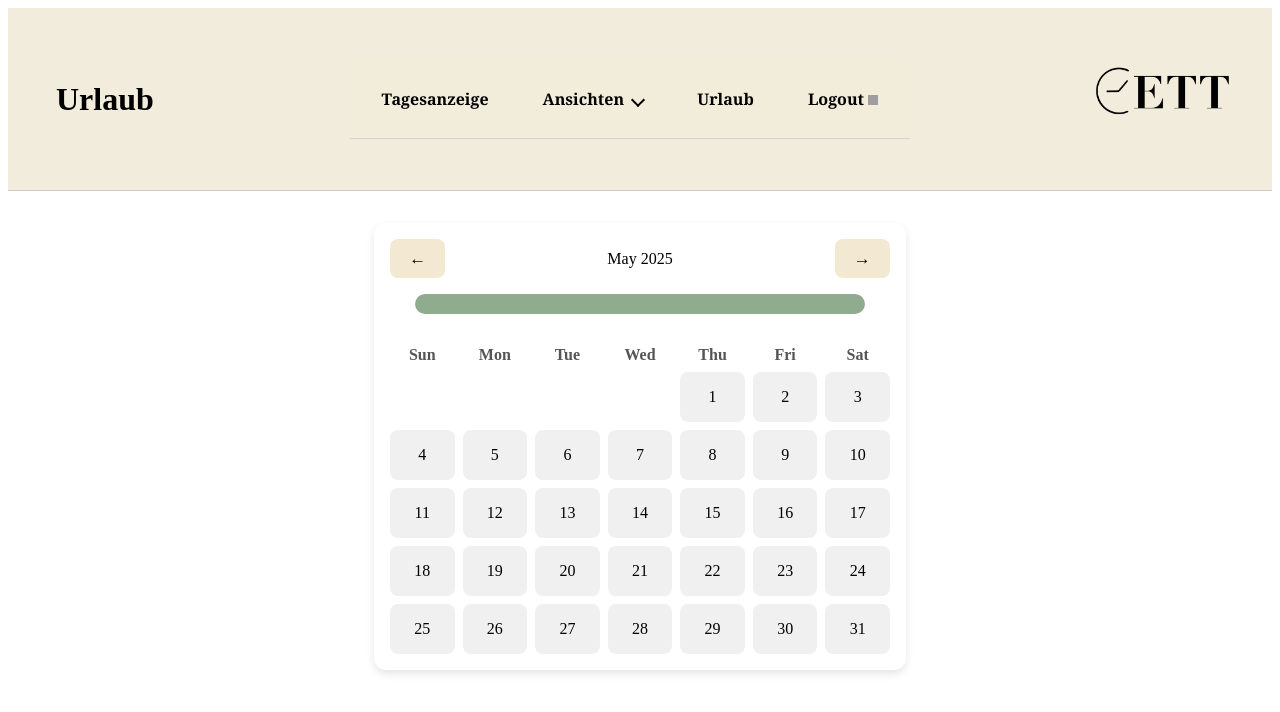
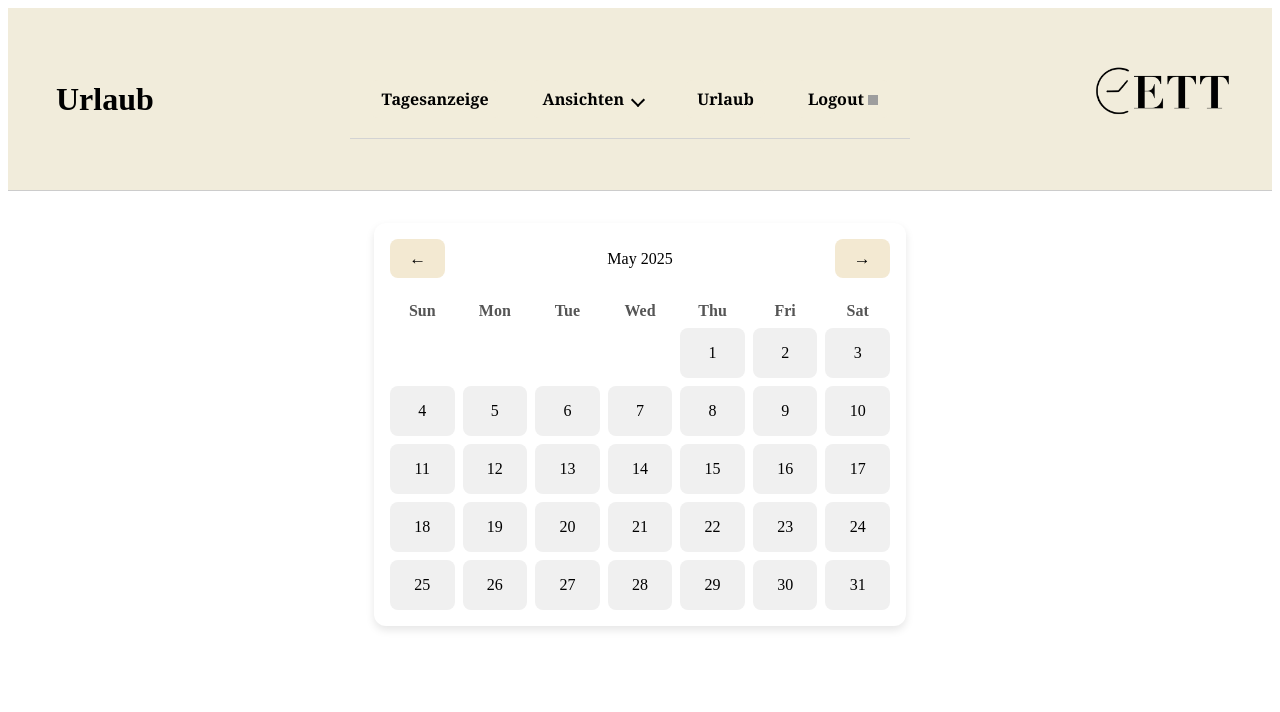
Before and after one commit to on24FeLi/ETT2.0, a Vue app: page /Urlaub in a window 1280 px wide. Shown: the top 712 px of the page. Built offline with nearby package versions, Linux system fonts and the light colour scheme; grey boxes are pictures that could not be loaded.

Commit message:
delete red and green margin and green bar

```diff
--- a/src/components/CleanKalenderansicht.vue
+++ b/src/components/CleanKalenderansicht.vue
@@ -58,24 +58,9 @@ function selectDate(day) {
   filteredEntries.value = allUserEntries.filter((entry) => entry.date === fullDate);
 }
 
-// Tag-Klasse (Farben für gearbeitet/nicht gearbeitet)
+// Tag-Klasse (neutral, keine Farben)
 function getDayClass(day) {
   if (!day) return "empty";
-
-  const year = date.value.getFullYear();
-  const month = String(date.value.getMonth() + 1).padStart(2, "0");
-  const dayString = String(day).padStart(2, "0");
-  const fullDate = `${year}-${month}-${dayString}`;
-
-  const allUserEntries = getWorkTimesByUser(userId);
-  const entry = allUserEntries.find((entry) => entry.date === fullDate);
-  forceUpdate.value;
-
-  if (entry) {
-    const sollStunden = arbeitszeitTyp === "Teilzeit" ? 6 : 8;
-    const gearbeitet = parseFloat(entry.workinghours);
-    return gearbeitet >= sollStunden ? "enough-worked" : "not-enough-worked";
-  }
   return "";
 }
 
@@ -90,19 +75,12 @@ onMounted(() => {
   renderCalendar();
 });
 </script>
-
 <template>
   <div class="calendar">
     <div class="calendar-header">
         <button @click="prevMonth">←</button>
         <div>{{ monthYear }}</div>
         <button @click="nextMonth">→</button>
-    </div>
-
-    <div class="progress-section">
-      <div class="progress-bar-container">
-        <div class="progress-bar"></div>
-      </div>
     </div>
 
     <div class="calendar-days">
@@ -154,30 +132,7 @@ onMounted(() => {
     </div>
   </div>
 </template>
-
 <style scoped>
-.progress-section {
-  text-align: center;
-  margin-bottom: 1.5rem;
-  font-size: 1rem;
-}
-
-.progress-bar-container {
-  width: 100%;
-  max-width: 450px;
-  height: 20px;
-  background-color: #eee;
-  border-radius: 10px;
-  overflow: hidden;
-  margin: 0.5rem auto;
-}
-
-.progress-bar {
-  height: 100%;
-  background-color: #90ac8f;
-  transition: width 0.3s ease-in-out;
-}
-
 .arbeitszeiten-tabelle {
   width: 100%;
   border-collapse: collapse;
@@ -203,20 +158,6 @@ onMounted(() => {
 
 .arbeitszeiten-tabelle tr:hover {
   background-color: #e6f7ff;
-}
-
-.enough-worked {
-  background-color: #d4edda;
-  border: 2px solid #28a745;
-  color: #155724;
-  font-weight: bold;
-}
-
-.not-enough-worked {
-  background-color: #f8d7da;
-  border: 2px solid #dc3545;
-  color: #721c24;
-  font-weight: bold;
 }
 
 .calendar {
```
